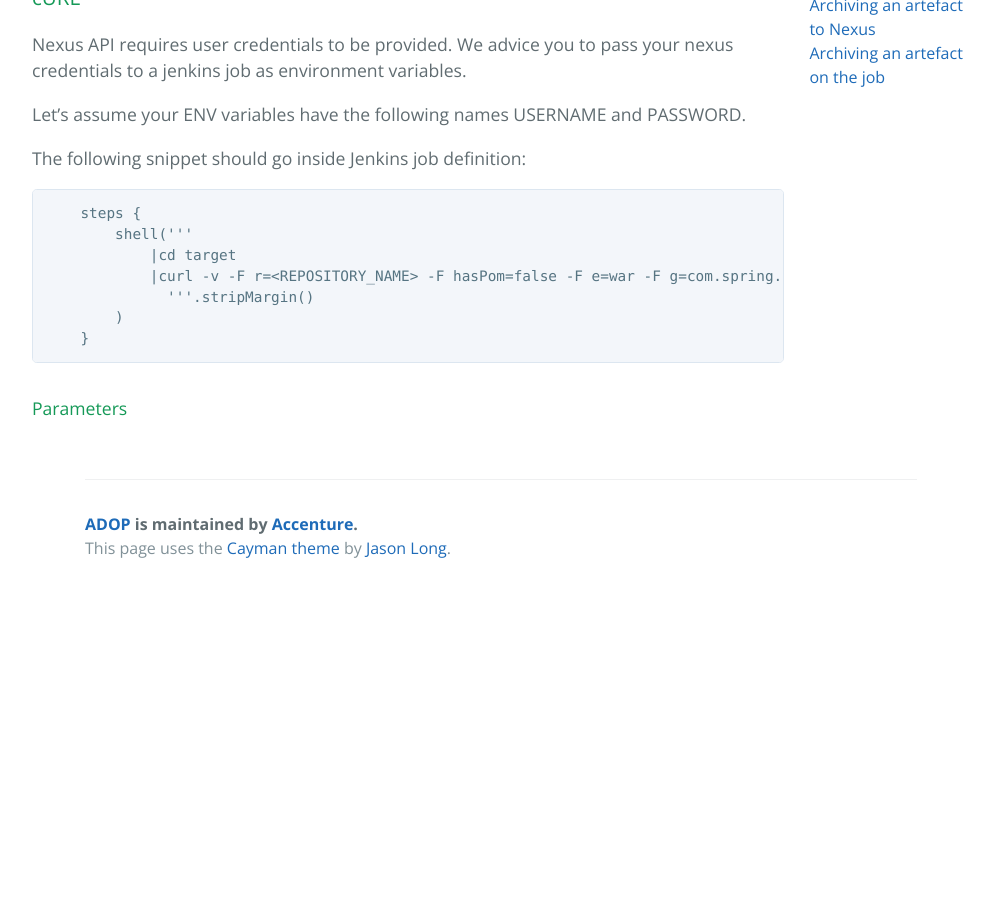
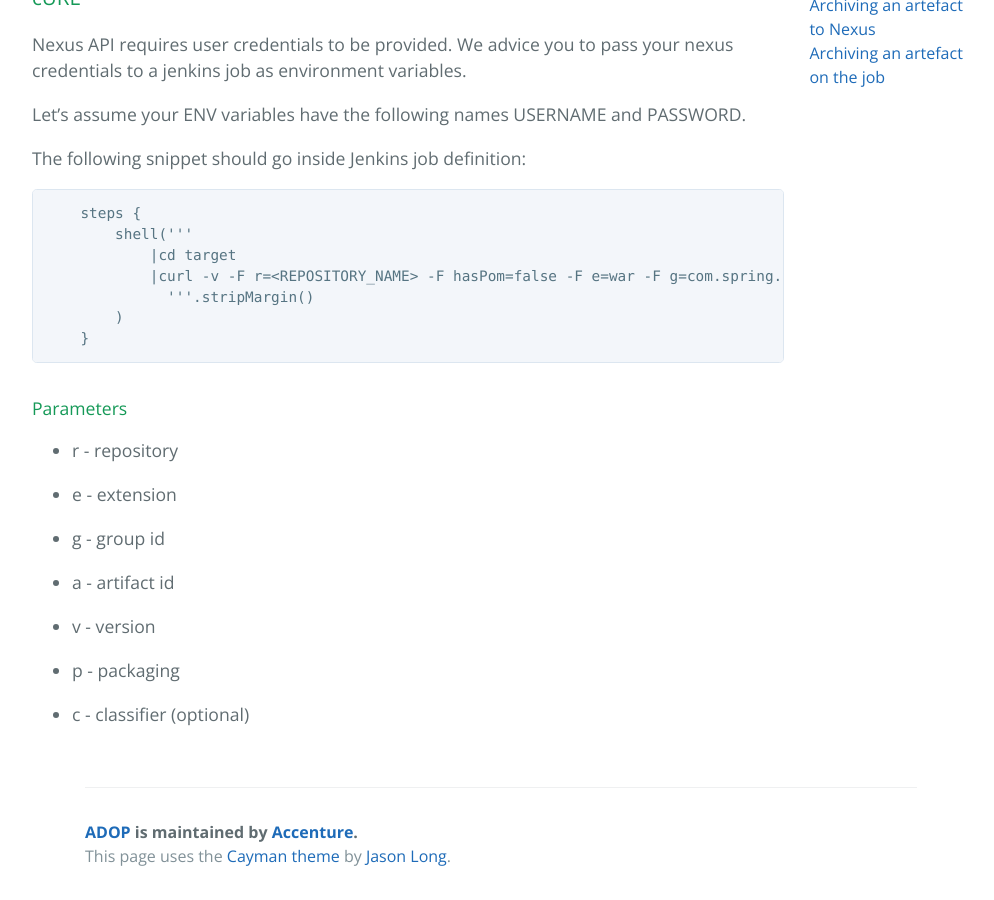
Before and after one commit to alexeymhv/adop-cartridges-cookbook, a Jekyll site: the page built from _docs/recipes/archiving-artefact-to-nexus.md, in a window 1280 px wide and 900 px high, scrolled down 594 px. Shown: the whole window, without its empty margins (139-1133 px from the left). Built offline with Jekyll 4.4.1, drawn with Linux system fonts in a browser that asks for light colours; before the commit the page ends 1186 px from its top, so only the background shows below that.

Commit message:
Update archiving-artefact-to-nexus.md

````diff
--- a/_docs/recipes/archiving-artefact-to-nexus.md
+++ b/_docs/recipes/archiving-artefact-to-nexus.md
@@ -33,3 +33,17 @@ The following snippet should go inside Jenkins job definition:
 ```
 
 #### Parameters
+
+- r - repository
+
+- e - extension
+
+- g - group id
+
+- a - artifact id
+
+- v - version
+
+- p - packaging
+
+- c - classifier (optional)
````
